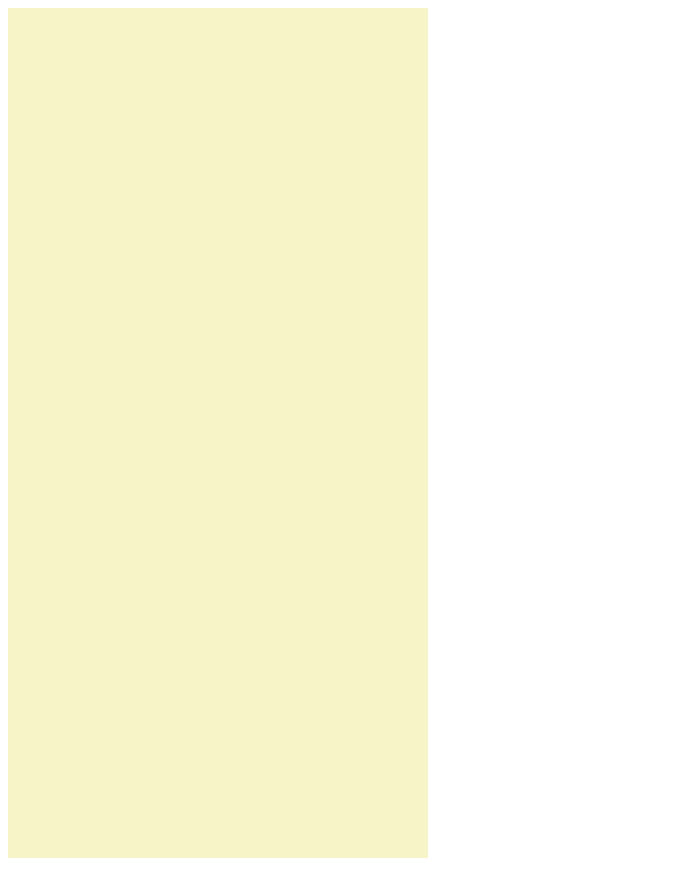
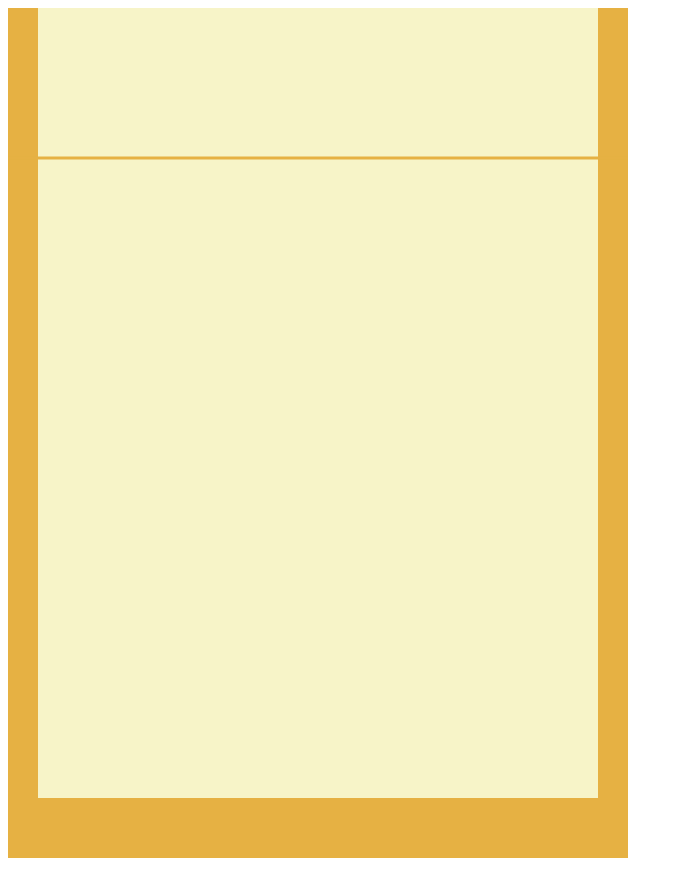
Before and after one commit to ghkdwlsgk/jq, a plain HTML site: page sika.html in a window 1280 px wide. Shown: the whole page, without its empty margins (0-683 px from the left). Drawn offline with Linux system fonts and the light colour scheme.

Commit message:
오,왼,아래,위 벽설치

```diff
--- a/main.js
+++ b/main.js
@@ -12,10 +12,32 @@ const render = Reader.create({
     options: {
         wireframes : false,
         background : '#F7F4C8',
-        width : 420,
+        width : 620,
         height : 850,
     }
 })
 
+const world = engine.world;
+const leftWall = Bodies.rectangle(15,395, 30,790,{
+    isStatic : true,
+    render : {fillStyle:'#E6B143'}
+})
+
+const rightWall = Bodies.rectangle(605,395, 30,790,{
+    isStatic : true,
+    render : {fillStyle:'#E6B143'}
+})
+
+const gorund = Bodies.rectangle(310,820, 620,60,{
+    isStatic : true,
+    render : {fillStyle:'#E6B143'}
+})
+
+const topLine = Bodies.rectangle(310,150, 620,3,{
+    isStatic : true,
+    render : {fillStyle:'#E6B143'}
+})
+
+World.add(world, [leftWall,rightWall,gorund,topLine]);
 Reader.run(render);
 Runner.run(engine);
```
Also changed, not shown: index.html (+1 -1 lines).
